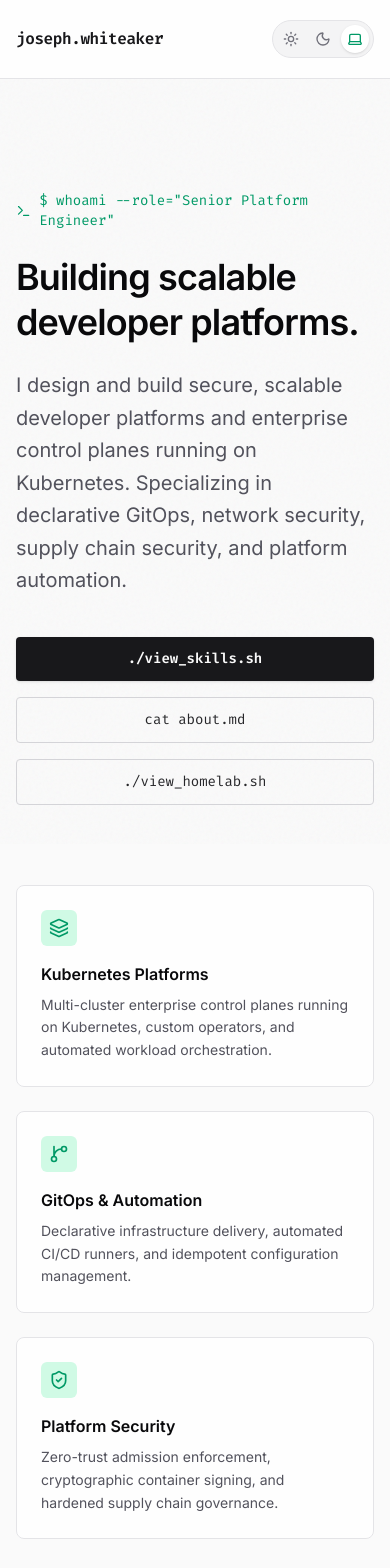
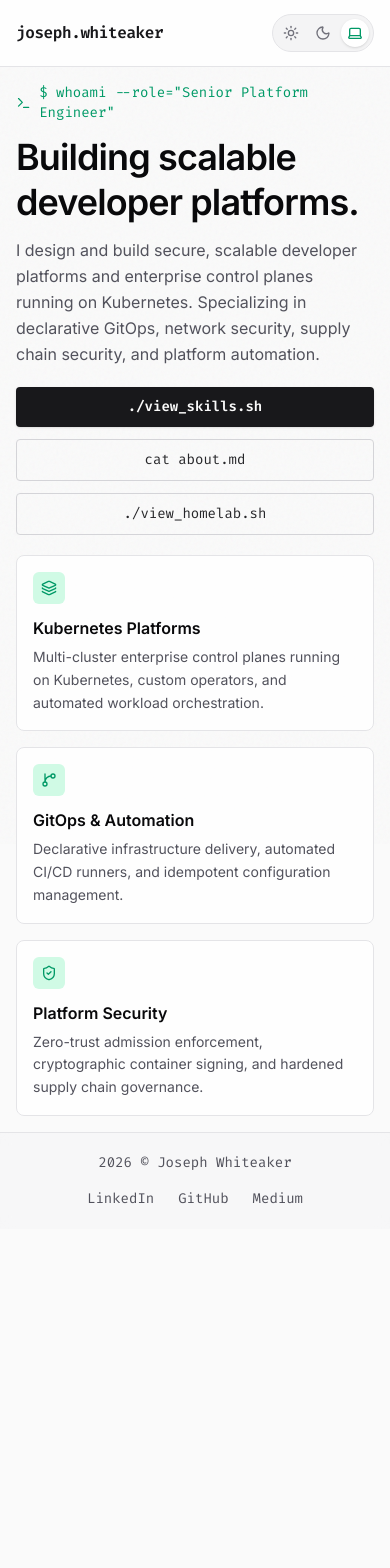
Before and after one commit to josephaw1022/PersonalWebsite, a Next.js app: page / in a window 390 px wide. Shown: the top 1568 px of the page. After the commit the page ends 1229 px from the top, so only its background shows below. Built offline with nearby package versions, Linux system fonts and the light colour scheme.

Commit message:
fix(ui): eliminate unnecessary home page vertical scrolling and fit footer in viewport

```diff
--- a/src/app/layout.tsx
+++ b/src/app/layout.tsx
@@ -33,7 +33,7 @@ export default function RootLayout({
       className={`${inter.variable} ${firaCode.variable} h-full antialiased`}
       suppressHydrationWarning
     >
-      <body className="min-h-full flex flex-col bg-background text-foreground selection:bg-emerald-500/30">
+      <body className="min-h-screen flex flex-col bg-background text-foreground selection:bg-emerald-500/30">
         <ThemeProvider
           attribute="class"
           defaultTheme="system"
@@ -53,7 +53,9 @@ export default function RootLayout({
 
           <Header />
 
-          <main className="flex-grow z-10 relative">{children}</main>
+          <main className="flex-grow flex flex-col z-10 relative">
+            {children}
+          </main>
 
           <Footer />
         </ThemeProvider>
--- a/src/app/page.tsx
+++ b/src/app/page.tsx
@@ -3,42 +3,42 @@ import { Terminal, Layers, GitBranch, ShieldCheck } from "lucide-react";
 
 export default function Home() {
   return (
-    <div className="max-w-6xl mx-auto px-4 sm:px-6 lg:px-8 pt-28 pb-16 flex flex-col min-h-[calc(100vh-8rem)] justify-between animate-fade-in">
+    <div className="max-w-6xl w-full mx-auto px-4 sm:px-6 lg:px-8 py-4 sm:py-6 lg:py-6 xl:py-8 flex-1 flex flex-col justify-between animate-fade-in">
       {/* Hero Section */}
       <div className="max-w-3xl">
-        <div className="inline-flex items-center gap-2 mb-6 font-mono text-sm text-emerald-600 dark:text-emerald-400">
+        <div className="inline-flex items-center gap-2 mb-3 sm:mb-4 font-mono text-sm text-emerald-600 dark:text-emerald-400">
           <Terminal className="w-4 h-4" />
           <span>$ whoami --role=&quot;Senior Platform Engineer&quot;</span>
         </div>
 
-        <h1 className="text-4xl sm:text-5xl md:text-6xl font-semibold tracking-tight text-foreground mb-6 leading-tight">
+        <h1 className="text-4xl sm:text-5xl lg:text-6xl font-semibold tracking-tight text-foreground mb-3 sm:mb-4 leading-tight">
           Building scalable <br className="hidden sm:block" />
           developer platforms.
         </h1>
 
-        <p className="text-xl text-zinc-600 dark:text-zinc-400 max-w-2xl leading-relaxed mb-10">
+        <p className="text-base sm:text-lg text-zinc-600 dark:text-zinc-400 max-w-2xl leading-relaxed mb-5 sm:mb-6">
           I design and build secure, scalable developer platforms and enterprise
           control planes running on Kubernetes. Specializing in declarative
           GitOps, network security, supply chain security, and platform
           automation.
         </p>
 
-        <div className="flex flex-col sm:flex-row items-stretch sm:items-center gap-4 font-mono text-sm">
+        <div className="flex flex-col sm:flex-row items-stretch sm:items-center gap-3 sm:gap-4 font-mono text-sm">
           <Link
             href="/skills"
-            className="px-6 py-3 bg-zinc-900 text-zinc-50 hover:bg-zinc-800 dark:bg-zinc-100 dark:text-zinc-900 dark:hover:bg-zinc-200 font-semibold transition-colors flex items-center justify-center rounded-sm shadow-sm"
+            className="px-5 sm:px-6 py-2.5 sm:py-3 bg-zinc-900 text-zinc-50 hover:bg-zinc-800 dark:bg-zinc-100 dark:text-zinc-900 dark:hover:bg-zinc-200 font-semibold transition-colors flex items-center justify-center rounded-sm shadow-sm"
           >
             ./view_skills.sh
           </Link>
           <Link
             href="/about"
-            className="px-6 py-3 border border-zinc-300 dark:border-zinc-700 text-zinc-800 dark:text-zinc-200 hover:bg-zinc-100 dark:hover:bg-zinc-800 transition-colors flex items-center justify-center rounded-sm"
+            className="px-5 sm:px-6 py-2.5 sm:py-3 border border-zinc-300 dark:border-zinc-700 text-zinc-800 dark:text-zinc-200 hover:bg-zinc-100 dark:hover:bg-zinc-800 transition-colors flex items-center justify-center rounded-sm"
           >
             cat about.md
           </Link>
           <Link
             href="/homelab"
-            className="sm:hidden px-6 py-3 border border-zinc-300 dark:border-zinc-700 text-zinc-800 dark:text-zinc-200 hover:bg-zinc-100 dark:hover:bg-zinc-800 transition-colors flex items-center justify-center rounded-sm"
+            className="sm:hidden px-5 sm:px-6 py-2.5 sm:py-3 border border-zinc-300 dark:border-zinc-700 text-zinc-800 dark:text-zinc-200 hover:bg-zinc-100 dark:hover:bg-zinc-800 transition-colors flex items-center justify-center rounded-sm"
           >
             ./view_homelab.sh
           </Link>
@@ -46,12 +46,12 @@ export default function Home() {
       </div>
 
       {/* Core Focus Overview */}
-      <div className="pt-20 grid sm:grid-cols-3 gap-6">
-        <div className="card-minimal rounded-lg p-6 flex flex-col justify-start">
-          <div className="w-9 h-9 rounded-md bg-emerald-100 dark:bg-emerald-950/60 text-emerald-600 dark:text-emerald-400 flex items-center justify-center mb-4">
-            <Layers className="w-5 h-5" />
+      <div className="pt-5 sm:pt-6 lg:pt-8 grid sm:grid-cols-3 gap-4 sm:gap-6">
+        <div className="card-minimal rounded-lg p-4 sm:p-5 flex flex-col justify-start">
+          <div className="w-8 h-8 sm:w-9 sm:h-9 rounded-md bg-emerald-100 dark:bg-emerald-950/60 text-emerald-600 dark:text-emerald-400 flex items-center justify-center mb-3">
+            <Layers className="w-4 h-4 sm:w-5 sm:h-5" />
           </div>
-          <h2 className="text-base font-semibold text-foreground mb-2">
+          <h2 className="text-base font-semibold text-foreground mb-1.5">
             Kubernetes Platforms
           </h2>
           <p className="text-sm text-zinc-600 dark:text-zinc-400 leading-relaxed">
@@ -60,11 +60,11 @@ export default function Home() {
           </p>
         </div>
 
-        <div className="card-minimal rounded-lg p-6 flex flex-col justify-start">
-          <div className="w-9 h-9 rounded-md bg-emerald-100 dark:bg-emerald-950/60 text-emerald-600 dark:text-emerald-400 flex items-center justify-center mb-4">
-            <GitBranch className="w-5 h-5" />
+        <div className="card-minimal rounded-lg p-4 sm:p-5 flex flex-col justify-start">
+          <div className="w-8 h-8 sm:w-9 sm:h-9 rounded-md bg-emerald-100 dark:bg-emerald-950/60 text-emerald-600 dark:text-emerald-400 flex items-center justify-center mb-3">
+            <GitBranch className="w-4 h-4 sm:w-5 sm:h-5" />
           </div>
-          <h2 className="text-base font-semibold text-foreground mb-2">
+          <h2 className="text-base font-semibold text-foreground mb-1.5">
             GitOps &amp; Automation
           </h2>
           <p className="text-sm text-zinc-600 dark:text-zinc-400 leading-relaxed">
@@ -73,11 +73,11 @@ export default function Home() {
           </p>
         </div>
 
-        <div className="card-minimal rounded-lg p-6 flex flex-col justify-start">
-          <div className="w-9 h-9 rounded-md bg-emerald-100 dark:bg-emerald-950/60 text-emerald-600 dark:text-emerald-400 flex items-center justify-center mb-4">
-            <ShieldCheck className="w-5 h-5" />
+        <div className="card-minimal rounded-lg p-4 sm:p-5 flex flex-col justify-start">
+          <div className="w-8 h-8 sm:w-9 sm:h-9 rounded-md bg-emerald-100 dark:bg-emerald-950/60 text-emerald-600 dark:text-emerald-400 flex items-center justify-center mb-3">
+            <ShieldCheck className="w-4 h-4 sm:w-5 sm:h-5" />
           </div>
-          <h2 className="text-base font-semibold text-foreground mb-2">
+          <h2 className="text-base font-semibold text-foreground mb-1.5">
             Platform Security
           </h2>
           <p className="text-sm text-zinc-600 dark:text-zinc-400 leading-relaxed">
--- a/src/components/Footer.tsx
+++ b/src/components/Footer.tsx
@@ -2,7 +2,7 @@ export default function Footer() {
   const year = new Date().getFullYear();
 
   return (
-    <footer className="border-t border-zinc-200 dark:border-zinc-800 mt-20 py-8 z-10 bg-zinc-100/50 dark:bg-zinc-950/50 backdrop-blur-sm transition-colors">
+    <footer className="border-t border-zinc-200 dark:border-zinc-800 mt-auto py-5 sm:py-6 z-10 bg-zinc-100/50 dark:bg-zinc-950/50 backdrop-blur-sm transition-colors">
       <div className="max-w-6xl mx-auto px-4 sm:px-6 lg:px-8 flex flex-col sm:flex-row items-center justify-between gap-4">
         <p className="font-mono text-sm text-zinc-600 dark:text-zinc-400">
           {year} © Joseph Whiteaker
--- a/src/components/Header.tsx
+++ b/src/components/Header.tsx
@@ -16,7 +16,7 @@ export default function Header() {
 
   return (
     <header className="sticky top-0 z-50 bg-white/80 dark:bg-zinc-950/80 border-b border-zinc-200 dark:border-zinc-800 backdrop-blur-md transition-colors">
-      <div className="max-w-6xl mx-auto px-4 sm:px-6 lg:px-8 py-5 flex items-center justify-between">
+      <div className="max-w-6xl mx-auto px-4 sm:px-6 lg:px-8 py-3.5 sm:py-4 flex items-center justify-between">
         <Link href="/" className="flex items-center gap-3 group">
           <span className="font-mono font-semibold tracking-tight text-zinc-900 dark:text-white group-hover:text-emerald-600 dark:group-hover:text-emerald-400 transition-colors">
             joseph.whiteaker
```
Also changed, not shown: 1 other file (tests, documents, lock files or other folders).
